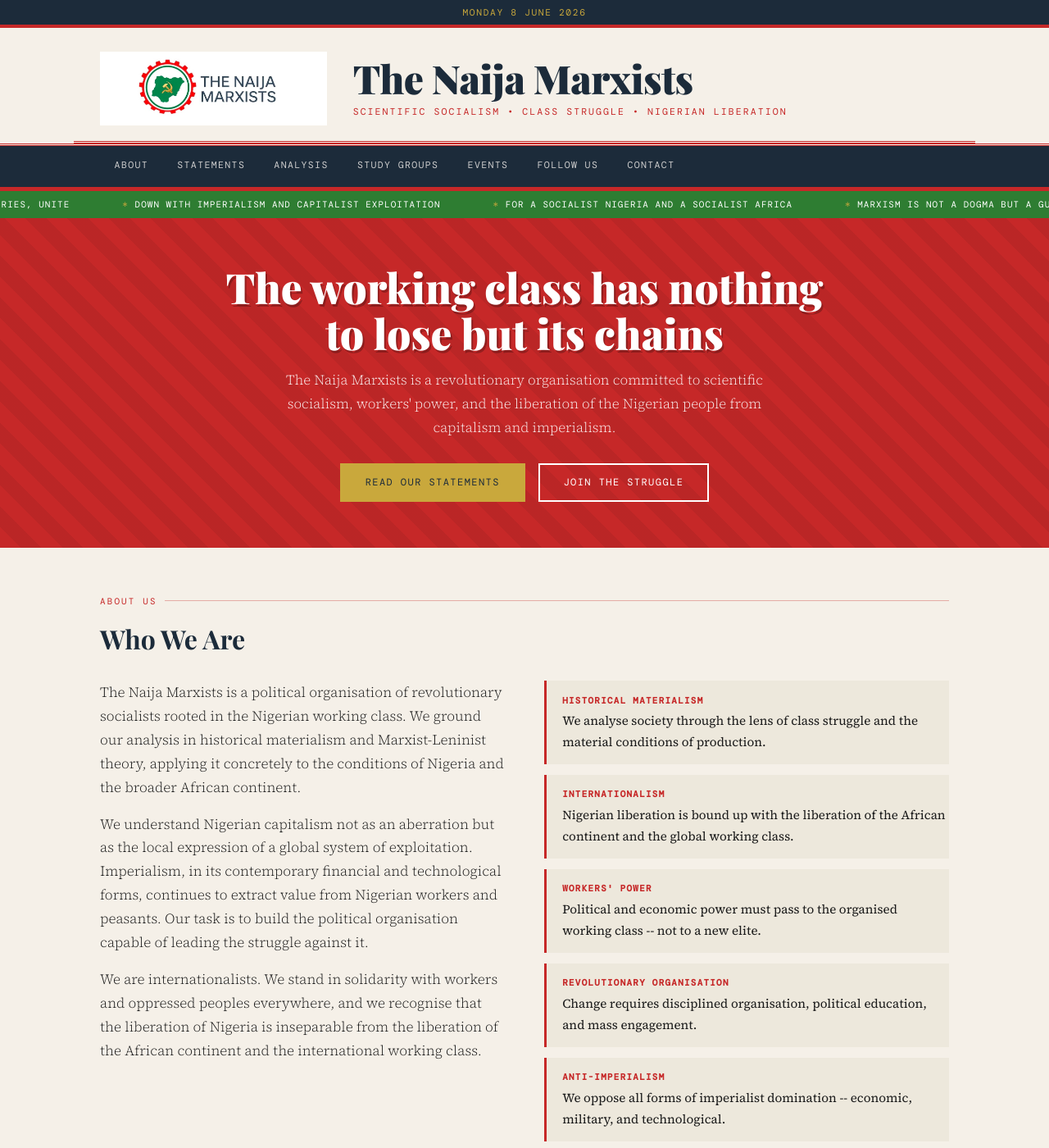
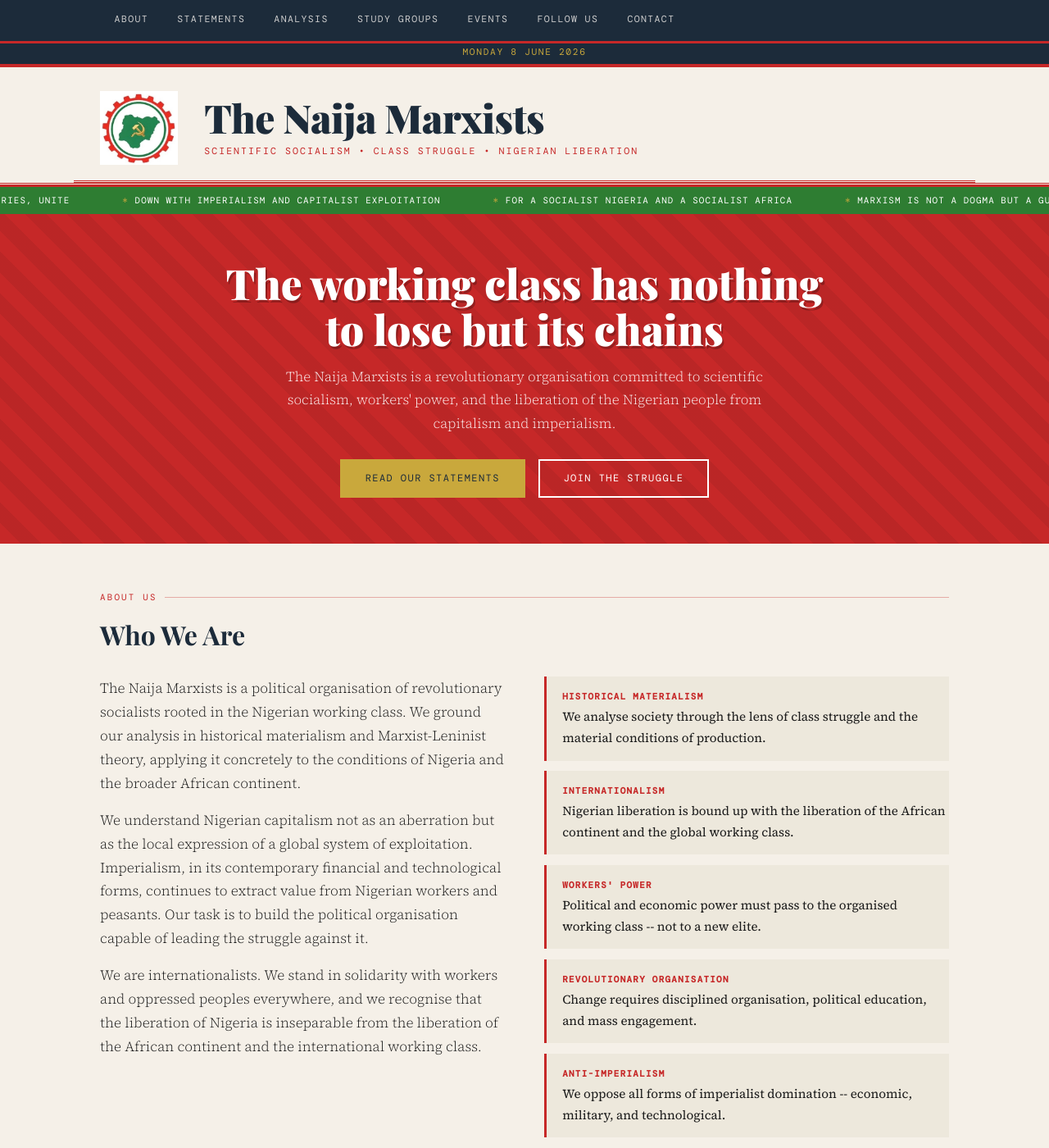
Before and after one commit to NaijaMarxistTech/website, a Jekyll site: the page built from index.html, in a window 1280 px wide and 1400 px high. Shown: the whole window at 82% size. Built offline with Jekyll 4.4.1, drawn with Linux system fonts in a browser that asks for light colours.

Commit message:
Replaced the logo for a shorter one, Mobile optimization: fixed the nav bar on scrolling

```diff
--- a/_includes/header.html
+++ b/_includes/header.html
@@ -5,7 +5,7 @@
   <div style="background:var(--paper); border-bottom: 3px double var(--red);">
     <header>
       <div class="logo-wrap">
-        <img src="assets/logo.jpg" alt="The Naija Marxists logo" />
+        <img src="assets/logo_.jpg" alt="The Naija Marxists logo" />
       </div>
       <div class="header-text">
         <h1>The Naija Marxists</h1>
--- a/css/base.css
+++ b/css/base.css
@@ -34,6 +34,7 @@
   font-family: var(--serif);
   font-size: 17px;
   line-height: 1.7;
+  padding-top: 48px;
 }
 
 /* ── LAYOUT ── */
--- a/css/layout.css
+++ b/css/layout.css
@@ -52,8 +52,11 @@
 /* ── NAV ── */
 nav {
   background: var(--navy);
-  position: sticky;
+  position: fixed;
   top: 0;
+  left: 0;
+  right: 0;
+  width: 100%;
   z-index: 100;
   border-bottom: 3px solid var(--red);
 }
@@ -66,6 +69,16 @@
   display: flex;
   align-items: center;
   justify-content: space-between;
+}
+
+/* ── NAV SCROLL STATE ── */
+nav {
+  transition: background 0.3s ease, backdrop-filter 0.3s ease;
+}
+nav.scrolled {
+  background: rgba(28, 43, 58, 0.82);
+  backdrop-filter: blur(8px);
+  -webkit-backdrop-filter: blur(8px);
 }
 
 /* Desktop nav list */
--- a/js/scroll.js
+++ b/js/scroll.js
@@ -49,3 +49,14 @@
     navToggle.setAttribute('aria-expanded', false);
   });
 });
+
+// ── NAV TRANSPARENCY ON SCROLL ──
+const nav = document.querySelector('nav');
+
+window.addEventListener('scroll', () => {
+  if (window.scrollY > 50) {
+    nav.classList.add('scrolled');
+  } else {
+    nav.classList.remove('scrolled');
+  }
+});
```
Also changed, not shown: assets/logo_.jpg (added).
